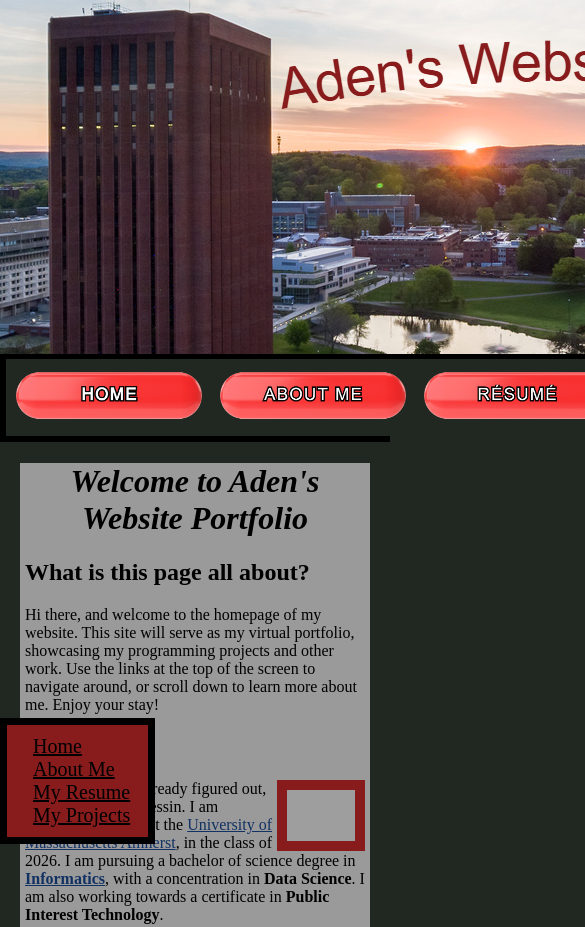
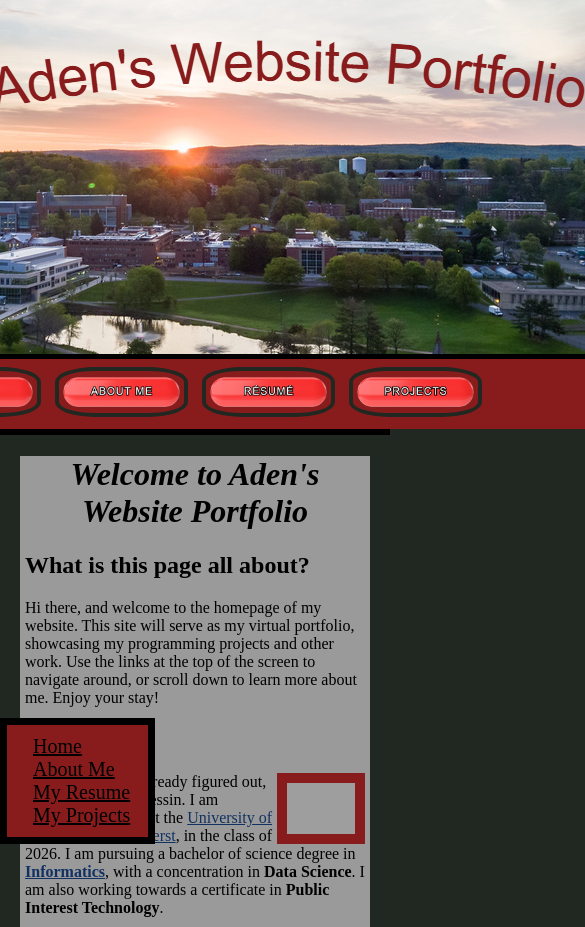
Before and after one commit to ampessin/ampessin, a plain HTML site: page index.html in a window 390 px wide. Shown: the top 927 px of the page, 585 px wide, since content can reach past the window. Drawn offline with Linux system fonts and the light colour scheme; grey boxes are pictures that could not be loaded.

Commit message:
Add files via upload

```diff
--- a/style.css
+++ b/style.css
@@ -74,6 +74,29 @@ footer {
 		margin-left: 20px; /* Reduced left margin */
 		margin-right: 20px; /* Reduced right margin */
 	}
+
+	/* Make banner and buttons wrap */
+	#banner_and_buttons {
+		display: flex; /* Use flexbox layout */
+		flex-direction: column; /* Stack items vertically */
+		align-items: center; /* Center align items */
+	}
+
+	/* Make individual red buttons wrap */
+	#buttonTable {
+		display: flex; /* Use flexbox layout */
+		flex-wrap: wrap; /* Allow wrapping */
+		justify-content: center; /* Center align items */
+		background-color: rgb(136, 28, 28); /* Dark red background */
+	}
+
+	/* Adjust individual button styling */
+	.redButton {
+		width: 125px; /* Adjust width for smaller screens */
+		margin: 5px; /* Add margin for spacing */
+		border: 4px solid rgb(33, 39, 33); /* Black border */
+		border-radius: 30%;
+	}
 }
 
 /* Styling for the sidebar menu */
```
